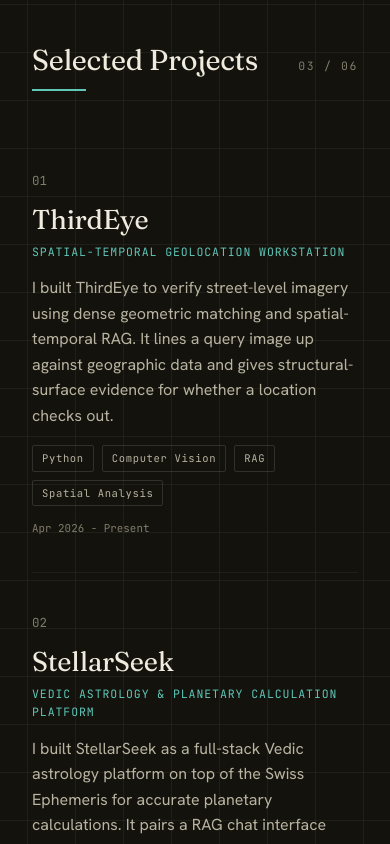
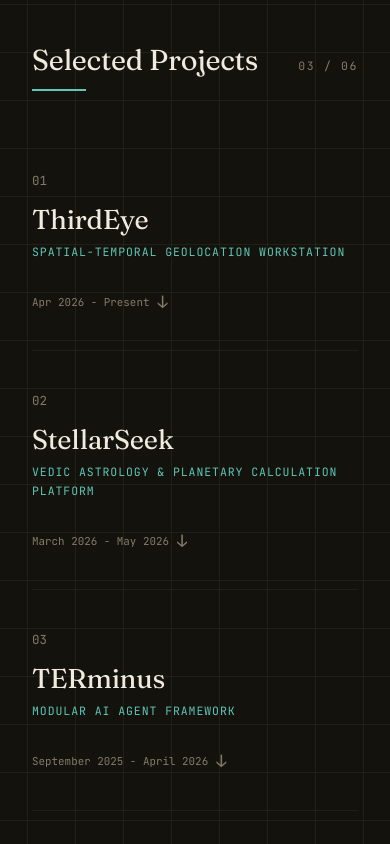
Before and after one commit to arunbhy/arunbhy.github.io, a React (Vite) app: page /#/ in a window 390 px wide. Shown: the part 3500-4344 px from the top of the page. Built offline with nearby package versions, Linux system fonts and the light colour scheme.

Commit message:
base update

```diff
--- a/src/components/Achievements/Achievements.jsx
+++ b/src/components/Achievements/Achievements.jsx
@@ -1,34 +1,58 @@
-import React from 'react';
+import React, { useState } from 'react';
 import achievements from '../../assets/files/AchievementsDetails';
 import useInView from '../../hooks/useInView';
 import './Achievements.css';
 
-const AchievementCard = ({ achievement, num }) => {
+const AchievementCard = ({ achievement, num, expanded, onToggle }) => {
     const [ref, inView] = useInView();
 
     return (
-        <div ref={ref} className={`pcard rev ${inView ? 'in' : ''}`}>
+        <div
+            ref={ref}
+            className={`pcard rev ${inView ? 'in' : ''} ${expanded ? 'open' : ''}`}
+            onClick={onToggle}
+            onKeyDown={(e) => { if (e.key === 'Enter' || e.key === ' ') { e.preventDefault(); onToggle(); } }}
+            role="button"
+            tabIndex={0}
+            aria-expanded={expanded}
+        >
             <span className="pnum">{String(num).padStart(2, '0')}</span>
 
             <div className="pbody">
                 <h3>{achievement.type}</h3>
                 <div className="psub">{achievement.organization}</div>
-                <p>{achievement.summary}</p>
+
+                <div className="pcard-detail">
+                    <div className="pcard-detail-inner">
+                        {achievement.image && (
+                            <img className="pcard-pic" src={achievement.image} alt={achievement.type} loading="lazy" />
+                        )}
+                        <div className="pcard-detail-text">
+                            <p>{achievement.summary}</p>
+                            {achievement.link && (
+                                <div className="plinks">
+                                    <a href={achievement.link} target="_blank" rel="noopener noreferrer">
+                                        {(achievement.linkText || 'View')} →
+                                    </a>
+                                </div>
+                            )}
+                        </div>
+                    </div>
+                </div>
             </div>
 
-            <div className="plinks">
+            <div className="pmeta">
                 <span className="pyear">{achievement.year}</span>
-                {achievement.link && (
-                    <a href={achievement.link} target="_blank" rel="noopener noreferrer">
-                        {(achievement.linkText || 'View')} →
-                    </a>
-                )}
+                <span className="pchevron">↓</span>
             </div>
         </div>
     );
 };
 
 const Achievements = () => {
+    const [expandedIndex, setExpandedIndex] = useState(null);
+    const toggle = (i) => setExpandedIndex(expandedIndex === i ? null : i);
+
     return (
         <section id="achievements" className="ed-section">
             <div className="wrap">
@@ -37,7 +61,13 @@ const Achievements = () => {
                     <span className="idx">05 / 06</span>
                 </div>
                 {achievements.map((achievement, index) => (
-                    <AchievementCard key={index} achievement={achievement} num={index + 1} />
+                    <AchievementCard
+                        key={index}
+                        achievement={achievement}
+                        num={index + 1}
+                        expanded={expandedIndex === index}
+                        onToggle={() => toggle(index)}
+                    />
                 ))}
             </div>
         </section>
--- a/src/components/Projects/Projects.jsx
+++ b/src/components/Projects/Projects.jsx
@@ -3,16 +3,31 @@ import useInView from "../../hooks/useInView";
 import "./Projects.css";
 import projectList from "../../assets/files/ProjectDetails.js";
 
-const ProjectCard = ({ project, num }) => {
+const ProjectCard = ({ project, num, expanded, onToggle }) => {
     const [ref, inView] = useInView();
 
     return (
-        <div ref={ref} className={`pcard rev ${inView ? "in" : ""}`}>
+        <div
+            ref={ref}
+            className={`pcard rev ${inView ? "in" : ""} ${expanded ? "open" : ""}`}
+            onClick={onToggle}
+            onKeyDown={(e) => { if (e.key === "Enter" || e.key === " ") { e.preventDefault(); onToggle(); } }}
+            role="button"
+            tabIndex={0}
+            aria-expanded={expanded}
+        >
             <span className="pnum">{String(num).padStart(2, "0")}</span>
 
             <div className="pbody">
                 <h3>{project.title}</h3>
                 <div className="psub">{project.subtitle}</div>
+
+                <div className="pcard-detail">
+                    <div className="pcard-detail-inner">
+                        {project.image && (
+                            <img className="pcard-pic" src={project.image} alt={project.title} loading="lazy" />
+                        )}
+                        <div className="pcard-detail-text">
                             <p>{project.summary}</p>
                             {project.tags && (
                                 <div className="tags">
@@ -21,10 +36,7 @@ const ProjectCard = ({ project, num }) => {
                                     ))}
                                 </div>
                             )}
-            </div>
-
                             <div className="plinks">
-                <span className="pyear">{project.time}</span>
                                 {project.link && (
                                     <a href={project.link} target="_blank" rel="noopener noreferrer">Repository →</a>
                                 )}
@@ -36,12 +48,24 @@ const ProjectCard = ({ project, num }) => {
                                 )}
                             </div>
                         </div>
+                    </div>
+                </div>
+            </div>
+
+            <div className="pmeta">
+                <span className="pyear">{project.time}</span>
+                <span className="pchevron">↓</span>
+            </div>
+        </div>
     );
 };
 
 const Projects = () => {
     const [showAll, setShowAll] = useState(false);
+    const [expandedIndex, setExpandedIndex] = useState(null);
     const displayed = showAll ? projectList : projectList.slice(0, 4);
+
+    const toggle = (i) => setExpandedIndex(expandedIndex === i ? null : i);
 
     return (
         <section id="projects" className="ed-section">
@@ -52,7 +76,13 @@ const Projects = () => {
                 </div>
 
                 {displayed.map((project, index) => (
-                    <ProjectCard key={index} project={project} num={index + 1} />
+                    <ProjectCard
+                        key={index}
+                        project={project}
+                        num={index + 1}
+                        expanded={expandedIndex === index}
+                        onToggle={() => toggle(index)}
+                    />
                 ))}
 
                 {projectList.length > 4 && (
--- a/src/index.css
+++ b/src/index.css
@@ -696,9 +696,74 @@ a {
     color: var(--muted);
 }
 
+/* ---------- project cards: click-to-expand accordion ---------- */
+.pcard { cursor: pointer; }
+
+.pcard .pmeta {
+    display: flex;
+    flex-direction: column;
+    align-items: flex-end;
+    gap: 8px;
+    min-width: 124px;
+}
+
+.pcard .pmeta .pchevron {
+    font-family: var(--mono);
+    color: var(--muted);
+    transition: transform .3s ease, color .3s ease;
+}
+
+.pcard.open .pmeta .pchevron {
+    transform: rotate(180deg);
+    color: var(--accent);
+}
+
+.pcard-detail {
+    overflow: hidden;
+    max-height: 0;
+    opacity: 0;
+    transition: max-height .4s ease, opacity .4s ease, margin .4s ease;
+}
+
+.pcard.open .pcard-detail {
+    max-height: 720px;
+    opacity: 1;
+    margin-top: 18px;
+}
+
+.pcard-detail-inner {
+    display: flex;
+    gap: 26px;
+    align-items: flex-start;
+}
+
+.pcard-pic {
+    width: 170px;
+    flex: none;
+    aspect-ratio: 1 / 1;
+    object-fit: contain;
+    background: var(--card-bg);
+    border: 1px solid var(--line-soft);
+    border-radius: 8px;
+    padding: 12px;
+}
+
+.pcard-detail-text { min-width: 0; }
+
+.pcard-detail-text .plinks {
+    flex-direction: row;
+    text-align: left;
+    gap: 18px;
+    flex-wrap: wrap;
+    margin-top: 14px;
+    min-width: 0;
+}
+
 @media (max-width: 780px) {
     .pcard { grid-template-columns: 1fr; gap: 14px; }
-    .pcard .plinks { flex-direction: row; text-align: left; gap: 20px; flex-wrap: wrap; }
+    .pcard .pmeta { flex-direction: row; align-items: center; min-width: 0; }
+    .pcard-detail-inner { flex-direction: column; }
+    .pcard-pic { width: 120px; }
 }
 
 /* ---------- skills ---------- */
```
Also changed, not shown: 4 other files (tests, documents, lock files or other folders). Lines whose indentation alone changed are shown as unchanged.
